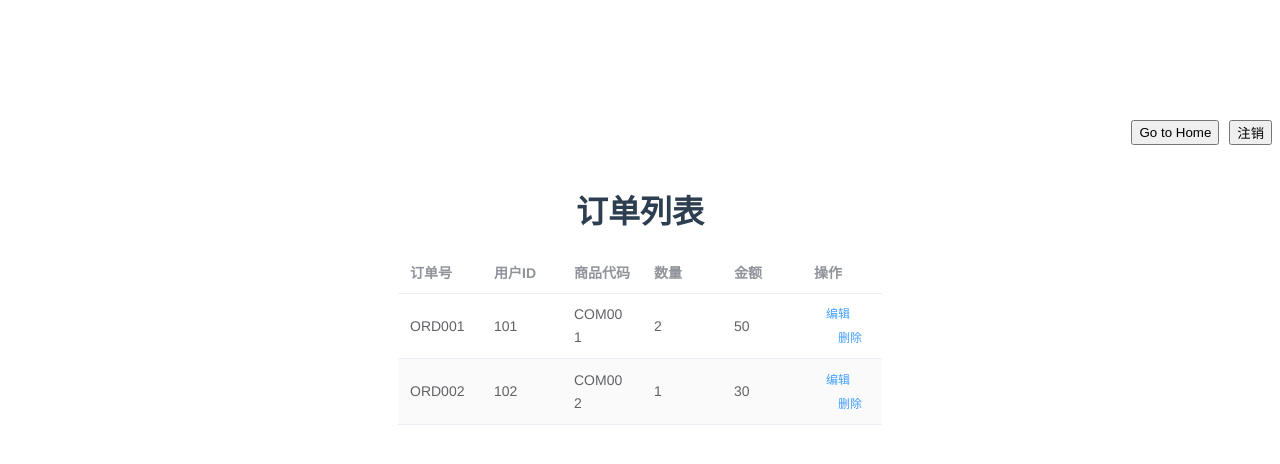
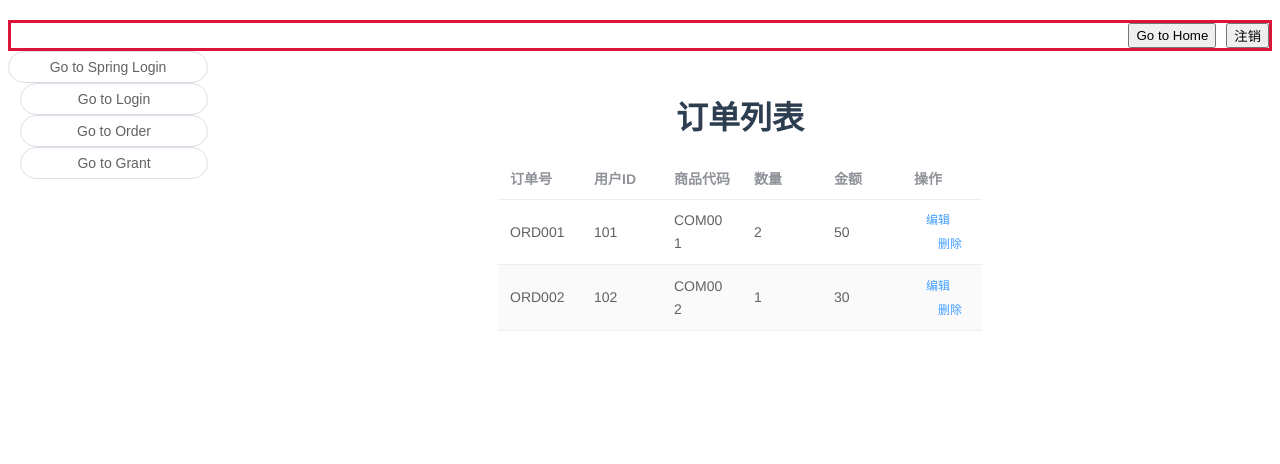
Before and after one commit to XuBigRich/micro-server-web, a Vue app: page /order in a window 1280 px wide. Shown: the top 464 px of the page. Built offline with nearby package versions, Linux system fonts and the light colour scheme; no server answers.

Commit message:
增加layout功能

```diff
--- a/package.json
+++ b/package.json
@@ -13,7 +13,9 @@
     "element-plus": "^2.4.1",
     "vue": "^3.3.4",
     "vue-router": "^4.2.4",
-    "vuex": "^4.0.0"
+    "vuex": "^4.0.0",
+    "sass": "1.32.13",
+    "sass-loader": "10.1.1"
   },
   "devDependencies": {
     "@babel/core": "^7.12.16",
--- a/src/App.vue
+++ b/src/App.vue
@@ -1,9 +1,5 @@
 <template>
   <div id="app">
-    <div id="title">
-      <button @click="goToHome">Go to Home</button>
-      <button @click="removeLoginApi">注销</button>
-    </div>
     <router-view></router-view>
   </div>
 </template>
@@ -13,20 +9,6 @@ import {useRouter} from 'vue-router';
 
 const router = useRouter();
 
-const goToHome = () => {
-  router.push('/home');
-}
-import {removeLogin} from "@/api/api";
-// import {ElMessage} from "element-plus";
-
-const removeLoginApi = () => {
-  removeLogin()
-  // removeLogin().then(res => {
-  //   ElMessage.success('发送成功'+res);
-  // }).catch(err => {
-  //   ElMessage.warning(err.msg);
-  // });
-}
 // 监听路由信息的变化
 router.afterEach((to, from) => {
   console.log('路由信息变化:', to, from);
@@ -42,12 +24,6 @@ router.afterEach((to, from) => {
   -moz-osx-font-smoothing: grayscale;
   text-align: center;
   color: #2c3e50;
-  margin-top: 60px;
-}
-#title{
-  display: flex;
-  flex-direction: row;
-  justify-content: flex-end;
-  gap: 10px;
+  margin-top: 10px;
 }
 </style>
--- /dev/null
+++ b/src/assets/styles/index.scss
@@ -0,0 +1,7 @@
+@import './transition.scss';
+
+body {
+  border: #007bff ;
+  border-width: 20px;
+  height: 100%;
+}
--- /dev/null
+++ b/src/assets/styles/transition.scss
@@ -0,0 +1,49 @@
+// global transition css
+
+/* fade */
+.fade-enter-active,
+.fade-leave-active {
+  transition: opacity 0.28s;
+}
+
+.fade-enter,
+.fade-leave-active {
+  opacity: 0;
+}
+
+/* fade-transform */
+.fade-transform--move,
+.fade-transform-leave-active,
+.fade-transform-enter-active {
+  transition: all .5s;
+}
+
+.fade-transform-enter {
+  opacity: 0;
+  transform: translateX(-30px);
+}
+
+.fade-transform-leave-to {
+  opacity: 0;
+  transform: translateX(30px);
+}
+
+/* breadcrumb transition */
+.breadcrumb-enter-active,
+.breadcrumb-leave-active {
+  transition: all .5s;
+}
+
+.breadcrumb-enter,
+.breadcrumb-leave-active {
+  opacity: 0;
+  transform: translateX(20px);
+}
+
+.breadcrumb-move {
+  transition: all .5s;
+}
+
+.breadcrumb-leave-active {
+  position: absolute;
+}
--- /dev/null
+++ b/src/layout/components/Navbar/index.vue
@@ -0,0 +1,41 @@
+<template>
+  <div id="header">
+    <button @click="goToHome">Go to Home</button>
+    <button @click="removeLoginApi">注销</button>
+  </div>
+</template>
+
+<script>
+import {removeLogin} from "@/api/api";
+
+export default {
+  // eslint-disable-next-line vue/multi-word-component-names
+  name: "Navbar",
+  methods: {
+    goToHome() {
+      this.$router.push('/index');
+    },
+
+// import {ElMessage} from "element-plus";
+
+    removeLoginApi: () => {
+      removeLogin()
+      // removeLogin().then(res => {
+      //   ElMessage.success('发送成功'+res);
+      // }).catch(err => {
+      //   ElMessage.warning(err.msg);
+      // });
+    }
+  }
+}
+</script>
+
+<style scoped>
+#header {
+  border: solid crimson;
+  display: flex;
+  flex-direction: row;
+  justify-content: flex-end;
+  gap: 10px;
+}
+</style>
--- /dev/null
+++ b/src/layout/components/Sidebar/index.vue
@@ -0,0 +1,34 @@
+<template>
+  <div class="sidebar">
+    <el-button @click="goToSpringLogin" round="true">Go to Spring Login</el-button>
+    <el-button @click="goToLogin" round="true">Go to Login</el-button>
+    <el-button @click="goToOrder" round="true">Go to Order</el-button>
+    <el-button @click="goToGrant" round="true">Go to Grant</el-button>
+  </div>
+</template>
+
+<script>
+export default {
+  // eslint-disable-next-line vue/multi-word-component-names
+  name: "Sidebar",
+  methods: {
+    goToLogin() {
+      this.$router.push("/login");
+    },
+    goToOrder() {
+      this.$router.push("/order");
+    },
+    goToGrant() {
+      this.$router.push("/grant");
+    }
+  }
+}
+</script>
+
+<style scoped>
+.sidebar {
+  display: flex;
+  flex-direction: column;
+  width: 200px;
+}
+</style>
--- /dev/null
+++ b/src/layout/components/index.js
@@ -0,0 +1,2 @@
+export { default as Sidebar } from './Sidebar/index.vue'
+export { default as Navbar } from './Navbar/index.vue'
--- /dev/null
+++ b/src/layout/index.vue
@@ -0,0 +1,29 @@
+<template>
+  <Navbar/>
+  <div class="content">
+    <Sidebar/>
+    <transition name="fade-transform" mode="out-in">
+      <router-view id="body"/>
+    </transition>
+  </div>
+</template>
+
+<script>
+import {Sidebar, Navbar} from './components';
+
+export default {
+  components: {
+    Sidebar,
+    Navbar
+  },
+  // eslint-disable-next-line vue/multi-word-component-names
+  name: "layout",
+
+}
+</script>
+
+<style scoped>
+.content {
+  display: flex;
+}
+</style>
--- a/src/main.js
+++ b/src/main.js
@@ -2,6 +2,7 @@ import {createApp} from 'vue'
 import App from './App.vue'
 import store from './store';
 import ElementPlus from 'element-plus';
+import '@/assets/styles/index.scss' // global css
 import 'element-plus/dist/index.css';
 import router from './router' // 确保引入了Vue Router配置
 const app = createApp(App);
--- a/src/router/index.js
+++ b/src/router/index.js
@@ -1,36 +1,43 @@
 // src/router/index.js
 
 import {createRouter, createWebHistory} from 'vue-router';
-import homePage from '../views/homePage/homePage.vue';
+import homePage from '../views/store/homePage/homePage.vue';
 import loginPage from '@/views/oauth/login/loginPage.vue';
 import grantPage from '@/views/oauth/grant/grantPage.vue';
-import orderPage from '../views/order/orderPage.vue';
+import orderPage from '../views/store/order/orderPage.vue';
 import store from '../store';
+import Layout from "@/layout";
 
 const routes = [
     {
-        path: '/',
-        redirect: '/home', // 重定向到默认路由
-    },
-    {
-        path: '/home',
-        component: homePage,
-    },
-    {
         path: '/login',
         component: loginPage,
-    },
-    {
-        path: '/order',
-        component: orderPage,
-        //按道理讲 ，整个路由信息都应该由后端提供，包含这个meta
-        meta: {requiresAuth: true}
-    },
-    {
+    }, {
         path: '/grant',
         component: grantPage
         //按道理讲 ，整个路由信息都应该由后端提供，包含这个meta
+    }, {
+        path: '',
+        redirect: '/index',
+        component: Layout,
+        meta: {requiresAuth: true},
+        children: [
+            {
+                path: '/index',
+                component: () => homePage,
+                name: 'Index',
+                meta: {title: '首页', icon: 'dashboard', affix: true}
+            }, {
+                path: '/order',
+                component: () => orderPage,
+                name: 'Order',
+                meta: {title: '订单页面', icon: 'dashboard', affix: true}
+            },
+        ]
+        //按道理讲 ，整个路由信息都应该由后端提供，包含这个meta
+
     },
+
 ];
 
 const router = createRouter({
@@ -47,5 +54,4 @@ router.beforeEach((to, from, next) => {
         next();
     }
 });
-
 export default router;
--- a/src/views/homePage/homePage.vue
+++ b/src/views/store/homePage/homePage.vue
@@ -1,10 +1,6 @@
 <template>
   <div class="home">
     <h1>Home Page</h1>
-    <button @click="goToSpringLogin">Go to Spring Login</button>
-    <button @click="goToLogin">Go to Login</button>
-    <button @click="goToOrder">Go to Order</button>
-    <button @click="goToGrant">Go to Grant</button>
   </div>
 </template>
 
@@ -22,15 +18,6 @@ export default {
     }
   },
   methods: {
-    goToLogin() {
-      this.$router.push("/login");
-    },
-    goToOrder() {
-      this.$router.push("/order");
-    },
-    goToGrant() {
-      this.$router.push("/grant");
-    },
     handleCode() {
       console.log("发送获取token请求")
     },
```
Also changed, not shown: src/views/store/order/orderPage.vue (renamed from src/views/order/orderPage.vue), 1 other file (tests, documents, lock files or other folders).
